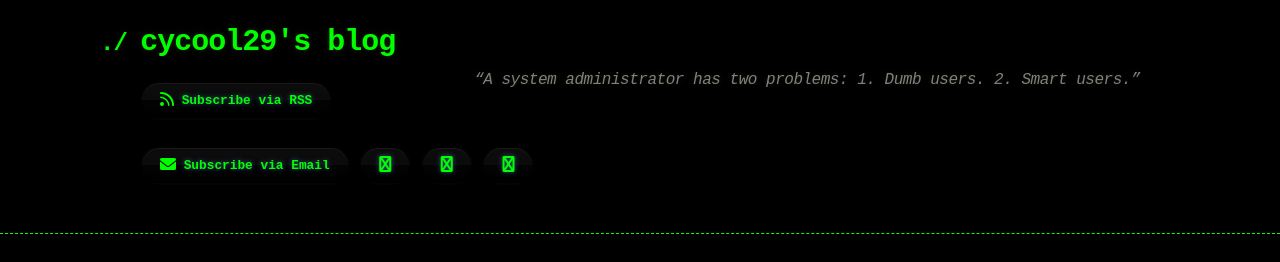
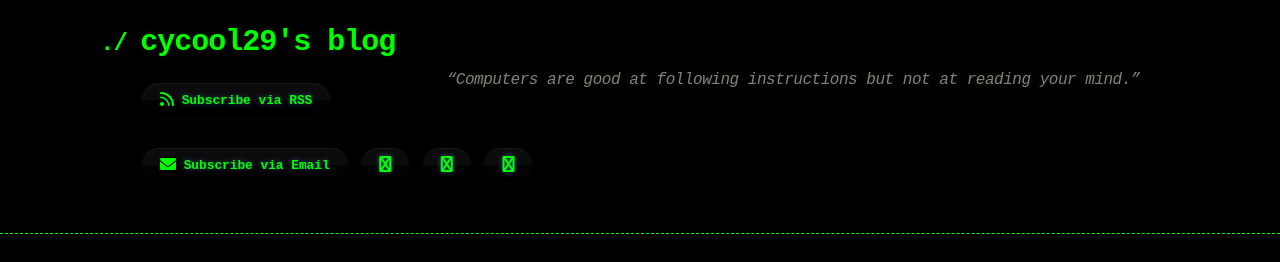
Before and after one commit to cycool29/cycool29.github.io, a Jekyll site: the page built from index.md, in a window 1280 px wide and 900 px high. Shown: the top 262 px of the window. Built offline with Jekyll 4.4.1, drawn with Linux system fonts in a browser that asks for light colours; a style sheet for code colours, icons or effects is not loaded.

Commit message:
Update quotes

```diff
--- a/_config.yml
+++ b/_config.yml
@@ -1,5 +1,5 @@
 title: cycool29's blog
-description: "“A system administrator has two problems: 1. Dumb users. 2. Smart users.” "
+description: "“Computers are good at following instructions but not at reading your mind.” "
 bio: A high school student. Intermediate in Python, Git, Bash. Learning JavaScript. He/Him. "
 author: cycool29
 url: https://cycool29.github.io
```
